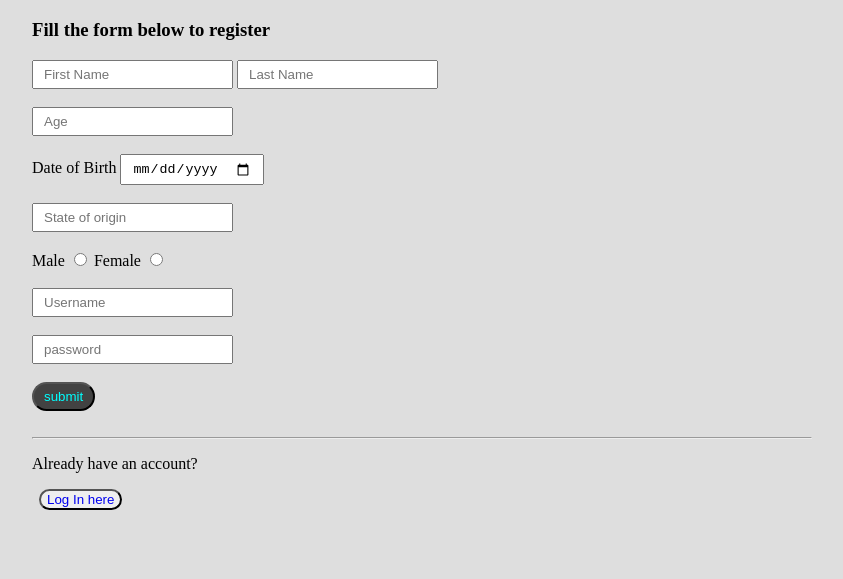
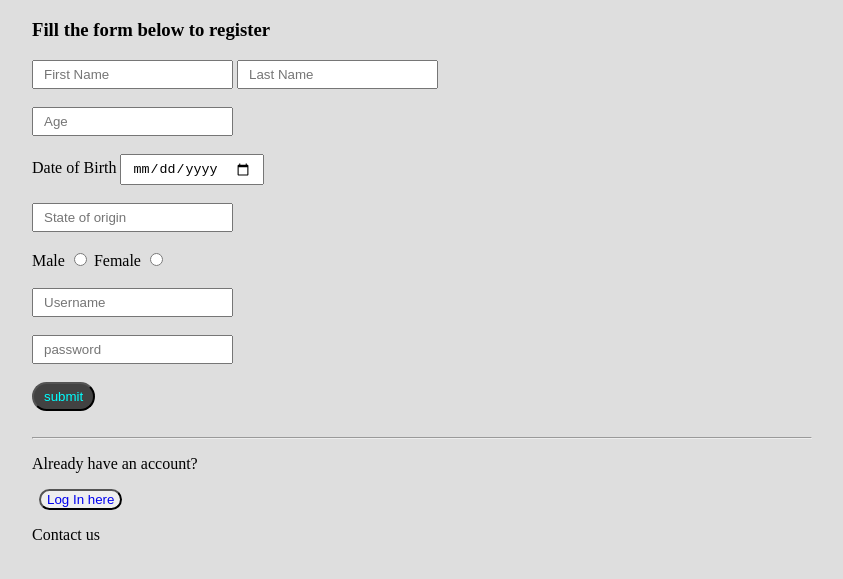
Before and after one commit to VeedJohnson/cssTask-SideHustle, a plain HTML site: page index.html in a window 1280 px wide. Shown: the part 61-640 px from the top of the page, without its empty margins (218-1061 px from the left). Drawn offline with Linux system fonts and the light colour scheme.

Commit message:
added contact us

```diff
--- a/index.html
+++ b/index.html
@@ -41,6 +41,10 @@
                 <p>Already have an account?</p>
                 <button><a href="page2.html"> Log In here</a></button>
             </div>
+
+            <div>
+                <p>Contact us</p>
+            </div>
         </div>
 
     </body>
```
